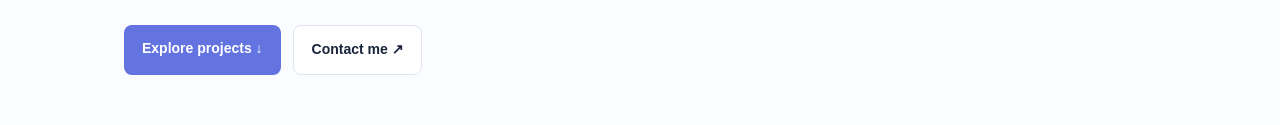
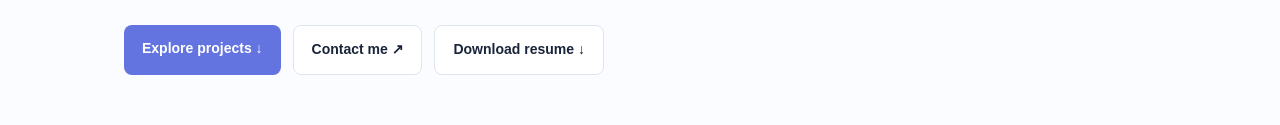
Before and after one commit to chitvelkarthik-sketch/chitvelkarthik-sketch, a plain HTML site: page index.html in a window 1280 px wide. Shown: the part 489-614 px from the top of the page. Drawn offline with Linux system fonts and the light colour scheme.

Commit message:
Add resume download link to portfolio

```diff
--- a/index.html
+++ b/index.html
@@ -1,7 +1,7 @@
 <!doctype html>
 <html lang="en"><head><meta charset="utf-8"><meta name="viewport" content="width=device-width,initial-scale=1"><meta name="description" content="Karthik Chitvel — Biomedical Engineering graduate and Salesforce Admin and Developer Intern"><title>Karthik Chitvel | Portfolio</title><link rel="stylesheet" href="style.css"></head>
 <body><header><nav><a class="logo" href="#home">KC<span>.</span></a><button id="menu" aria-label="Toggle menu">☰</button><div id="links"><a href="#about">About</a><a href="#skills">Skills</a><a href="#experience">Experience</a><a href="#projects">Projects</a><a href="#education">Education</a><a href="#contact">Contact</a></div></nav></header>
-<main><section class="hero" id="home"><p class="eyebrow">SALESFORCE ADMIN & DEVELOPER INTERN</p><h1>Hi, I'm <em>Karthik Chitvel.</em></h1><h2>Biomedical Engineering graduate building practical solutions with Salesforce, data and healthcare technology.</h2><p>I combine an engineering mindset with CRM configuration, structured data, process automation and user-focused applications.</p><div class="actions"><a class="btn" href="#projects">Explore projects ↓</a><a class="btn ghost" href="mailto:chitvelkarthik@gmail.com">Contact me ↗</a></div><div class="metrics"><div><b>2026</b><small>B.Tech graduate</small></div><div><b>Salesforce</b><small>Admin & Developer Intern</small></div><div><b>3</b><small>Featured projects</small></div></div></section>
+<main><section class="hero" id="home"><p class="eyebrow">SALESFORCE ADMIN & DEVELOPER INTERN</p><h1>Hi, I'm <em>Karthik Chitvel.</em></h1><h2>Biomedical Engineering graduate building practical solutions with Salesforce, data and healthcare technology.</h2><p>I combine an engineering mindset with CRM configuration, structured data, process automation and user-focused applications.</p><div class="actions"><a class="btn" href="#projects">Explore projects ↓</a><a class="btn ghost" href="mailto:chitvelkarthik@gmail.com">Contact me ↗</a><a class="btn ghost" href="resume.html">Download resume ↓</a></div><div class="metrics"><div><b>2026</b><small>B.Tech graduate</small></div><div><b>Salesforce</b><small>Admin & Developer Intern</small></div><div><b>3</b><small>Featured projects</small></div></div></section>
 <section id="about"><p class="eyebrow">01 / ABOUT</p><h2>Engineering thinking.<br><em>Technology in practice.</em></h2><p class="wide">I am a B.Tech Biomedical Engineering graduate from Vel Tech Rangarajan Dr. Sagunthala R&D Institute, Chennai. My experience includes Salesforce administration, CRM configuration, relational data modelling, reports and dashboards, and workflow automation. My academic work also introduced me to medical-image classification using CNN feature extraction and RVM classification.</p></section>
 <section class="tint" id="skills"><p class="eyebrow">02 / TECHNICAL TOOLKIT</p><h2>Skills I'm building <em>and applying.</em></h2><div class="grid"><article><h3>Salesforce Administration</h3><p>Custom objects and fields, relationships, record types, page layouts, Lightning App Builder, validation rules, reports and dashboards.</p></article><article><h3>Automation & Security</h3><p>Screen Flows, record-triggered flows, approval processes, OWD, role hierarchy, permission sets and sharing rules.</p></article><article><h3>Data & Programming</h3><p>SQL, Python basics, Data Import Wizard, Data Loader, data export and duplicate rules.</p></article><article><h3>Development in progress</h3><p>Apex programming, Apex triggers, SOQL and SOSL — currently developing these skills.</p></article></div></section>
 <section id="experience"><p class="eyebrow">03 / EXPERIENCE</p><h2>Learning by <em>working hands-on.</em></h2><article class="panel"><p class="eyebrow">2026 – PRESENT</p><h3>Salesforce Admin and Developer Intern</h3><h4>Vamritech Pvt. Ltd.</h4><ul><li>Completed Salesforce Administration training with exposure to Apex, SOQL and SOSL concepts.</li><li>Configured custom objects, page layouts, record types, validation rules and security controls.</li><li>Created reports and dashboards for data visibility.</li><li>Built automation using Screen Flows and Record-Triggered Flows.</li></ul></article></section>
```
